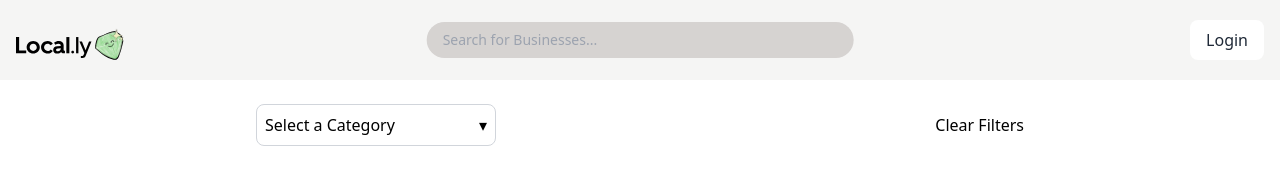
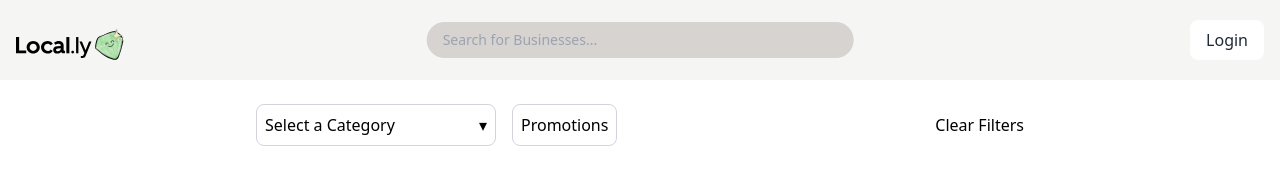
Before and after one commit to alaneng-neu/hackharvard2024, a React (Vite) app in the folder src/frontend/: page /search in a window 1280 px wide. Shown: the top 189 px of the page. Built offline with nearby package versions, Linux system fonts and the light colour scheme; a web font is replaced by a local one.

Commit message:
completed ToggleFilter.tsx, added Promotions filter to Search.tsx

```diff
--- /dev/null
+++ b/src/frontend/src/components/ToggleFilter.tsx
@@ -0,0 +1,32 @@
+import React, { useState } from "react";
+
+interface ToggleFilterProps {
+  label: string;
+}
+
+const ToggleFilter: React.FC<ToggleFilterProps> = ({ label }) => {
+  const [isOn, setIsOn] = useState(false);
+
+  const handleToggle = () => {
+    setIsOn((prev) => !prev);
+  };
+
+  return (
+    <div className="relative">
+      <button
+        className={`flex items-center justify-center p-2 rounded-lg transition duration-150 ease-in-out
+          ${
+            isOn
+              ? "bg-black text-white border border-black"
+              : "bg-white text-black border border-gray-300"
+          }
+          `}
+        onClick={handleToggle}
+      >
+        {label}
+      </button>
+    </div>
+  );
+};
+
+export default ToggleFilter;
--- a/src/frontend/src/pages/Search.tsx
+++ b/src/frontend/src/pages/Search.tsx
@@ -1,6 +1,7 @@
 import React from "react";
 import Navbar from "../components/Navbar.tsx";
 import DropdownFilter from "../components/DropdownFilter.tsx";
+import ToggleFilter from "../components/ToggleFilter.tsx";
 
 const categories = [
   "Dining",
@@ -22,8 +23,9 @@ const Search: React.FC = () => {
       <div className="flex justify-center">
         <main className="w-3/5">
           <div className="flex justify-between py-6">
-            <div>
+            <div className="flex gap-4">
               <DropdownFilter options={categories} label="Select a Category" />
+              <ToggleFilter label="Promotions" />
             </div>
             <button>Clear Filters</button>
           </div>
```
